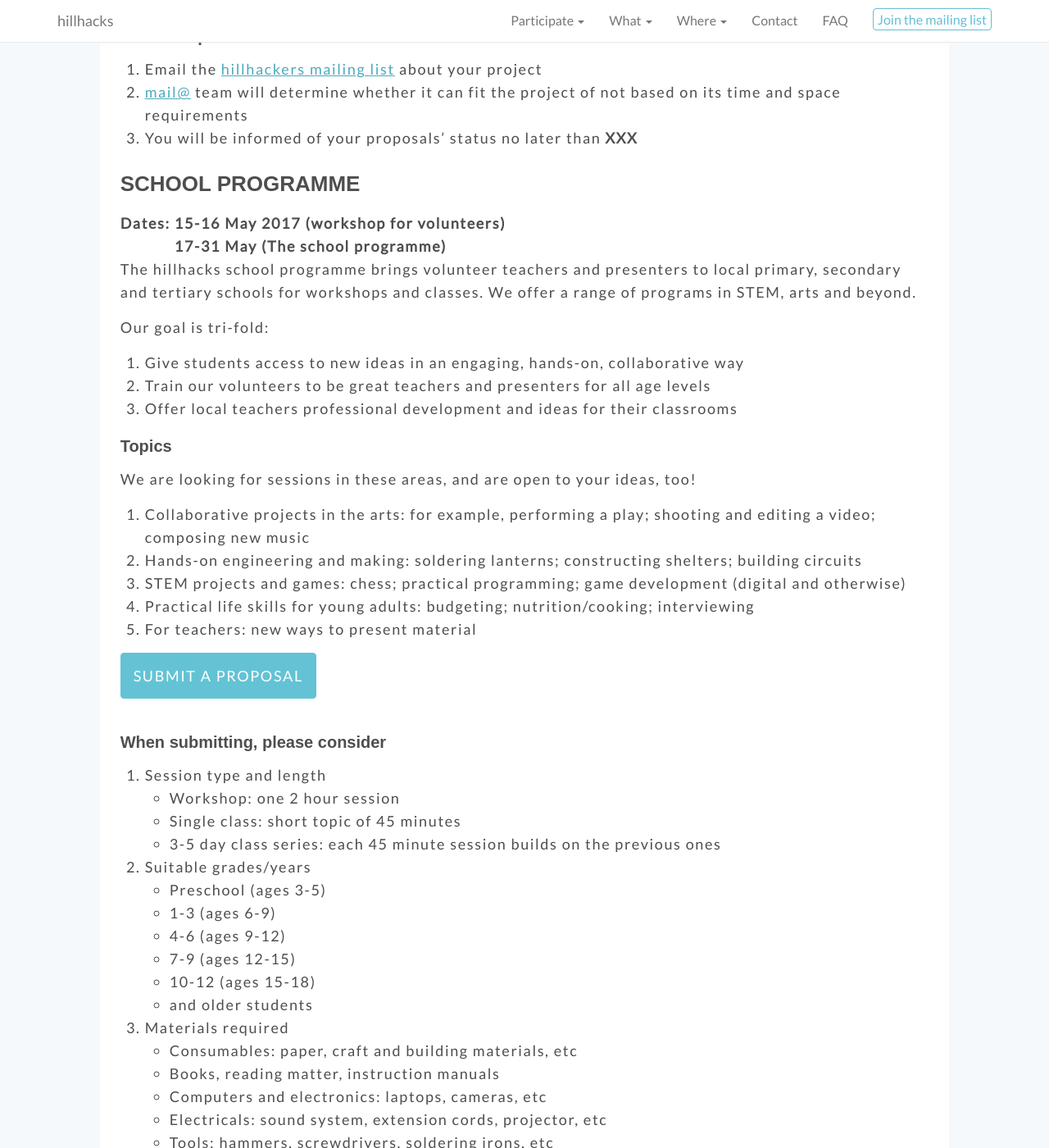
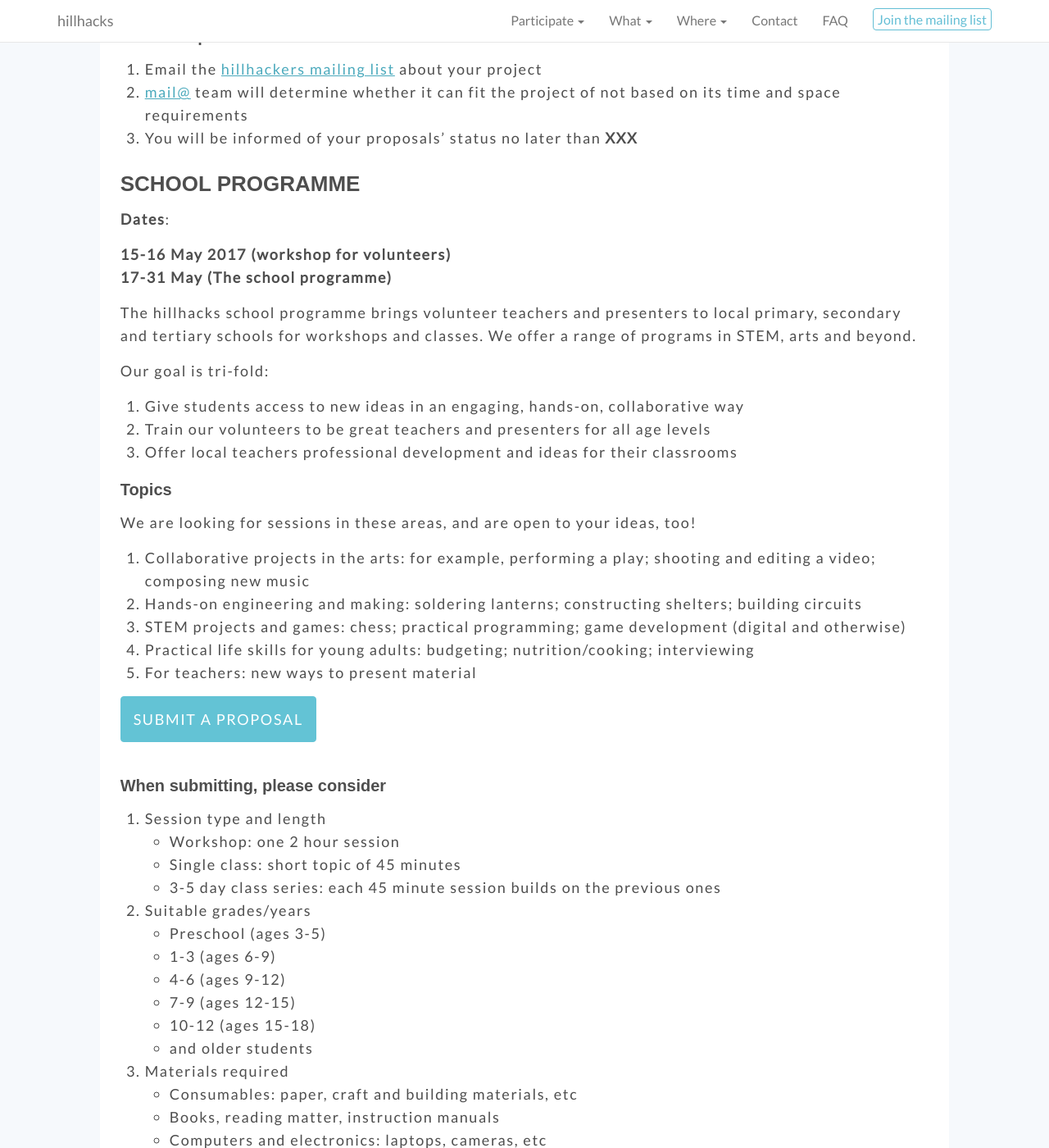
Before and after one commit to hillhacks/website, a Jekyll site: the page built from cfp.md, in a window 1280 px wide and 1400 px high, scrolled down 3063 px. Shown: the whole window at 82% size. Built offline with Jekyll 4.4.1, drawn with Linux system fonts in a browser that asks for light colours; nearby versions of some CDN libraries; some web fonts are replaced; comment, search, counter and statistics services are not loaded.

Commit message:
mobile: decrease indent for nested lists

```diff
--- a/_sass/_base.scss
+++ b/_sass/_base.scss
@@ -73,6 +73,9 @@
     > ul,
     > ol {
          margin-bottom: 0;
+         @include media-query($on-palm) {
+            margin-left: 8px;
+        }
     }
 }
 
--- a/cfp.md
+++ b/cfp.md
@@ -138,8 +138,10 @@
 
 ### School programme
 
-| **Dates:** ||  **15-16 May 2017 (workshop for volunteers)** |
-| || **17-31 May (The school programme)** |
+**Dates**:
+
+  **15-16 May 2017 (workshop for volunteers)**
+  **17-31 May (The school programme)**
 
 The hillhacks school programme brings volunteer teachers and presenters to local
 primary, secondary and tertiary schools for workshops and classes.  We offer a
```
Also changed, not shown: css/main.scss (+4 -4 lines).
